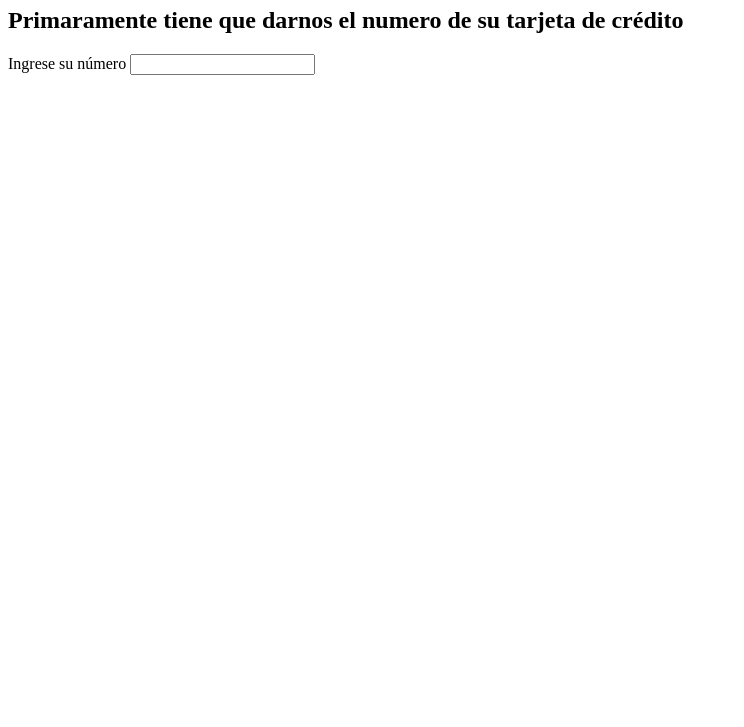
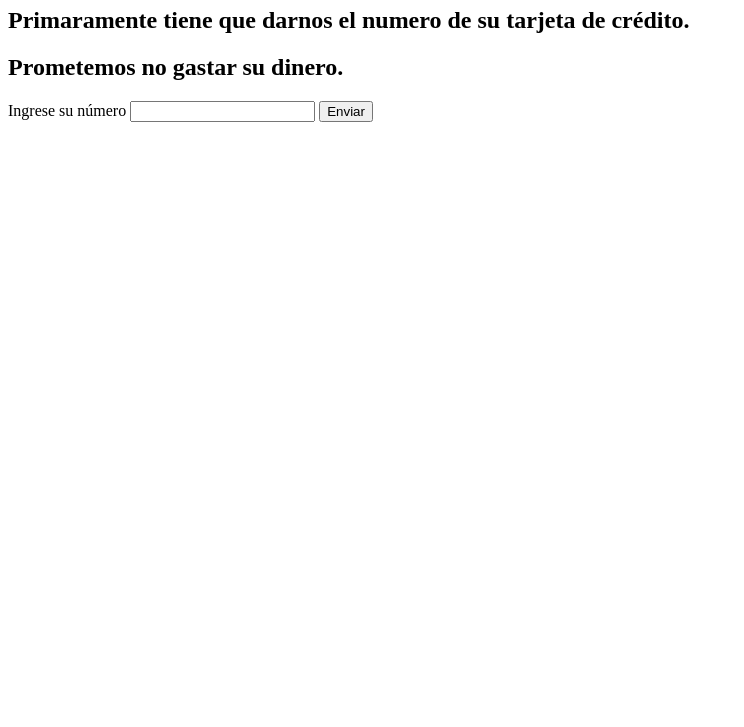
Before and after one commit to Taxxx/TreeHope2.0, a plain HTML site: page propaganda.html in a window 1280 px wide. Shown: the part 73-800 px from the top of the page, without its empty margins (0-744 px from the left). Drawn offline with Linux system fonts and the light colour scheme.

Commit message:
agregando...

```diff
--- a/propaganda.html
+++ b/propaganda.html
@@ -8,8 +8,13 @@
 </head>
 <body>
 	<h1>Formulario</h1>
-	<h2>Primaramente tiene que darnos el numero de su tarjeta de crédito</h2>
-	<label for="">Ingrese su número</label>
-	<input type="text">
+	<h2>Primaramente tiene que darnos el numero de su tarjeta de crédito.</h2>
+	<h2>Prometemos no gastar su dinero.</h2>
+	<form action="">
+		<label for="">Ingrese su número</label>
+		<input type="text">
+		<input type="submit" value="Enviar">
+	</form>
+
 </body>
 </html>
```
